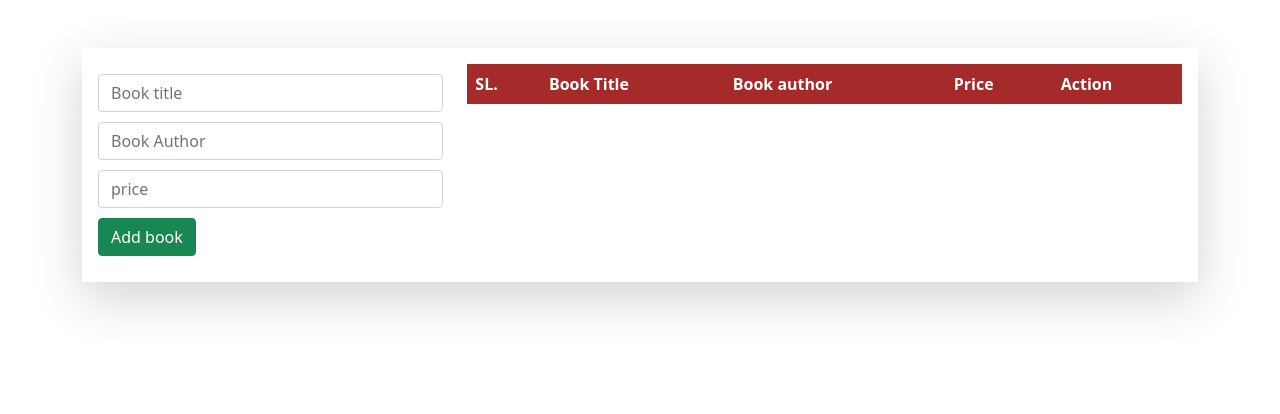
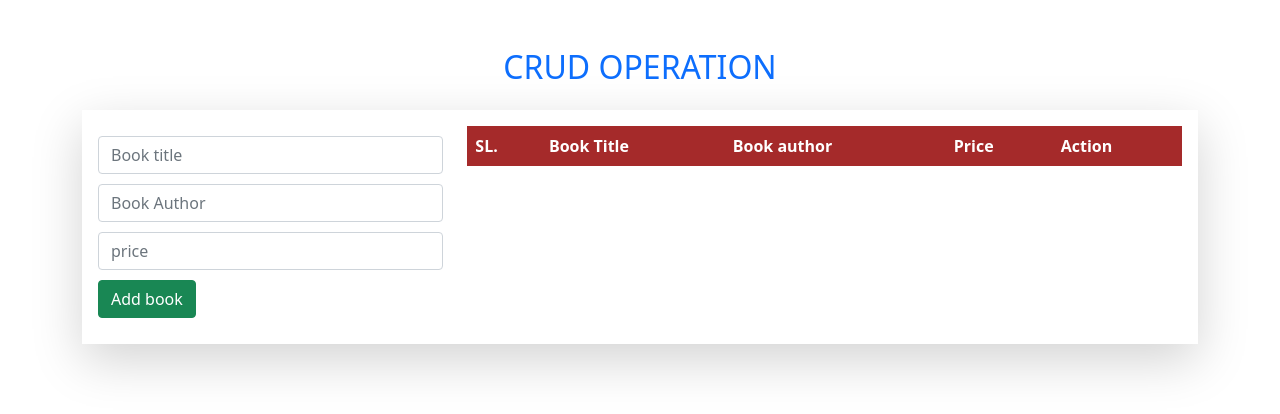
Before and after one commit to Ramash3828/add-booklist, a plain HTML site: page index.html in a window 1280 px wide. Drawn offline with nearby package versions, Linux system fonts and the light colour scheme.

Commit message:
code edit

```diff
--- a/index.html
+++ b/index.html
@@ -14,6 +14,7 @@
 
 <body>
     <div class="container mt-5">
+        <h2 class="text-center text-primary mb-4">CRUD OPERATION</h2>
         <div class="addData p-3 shadow-lg">
             <div class="row">
                 <div class="col-md-4">
```
